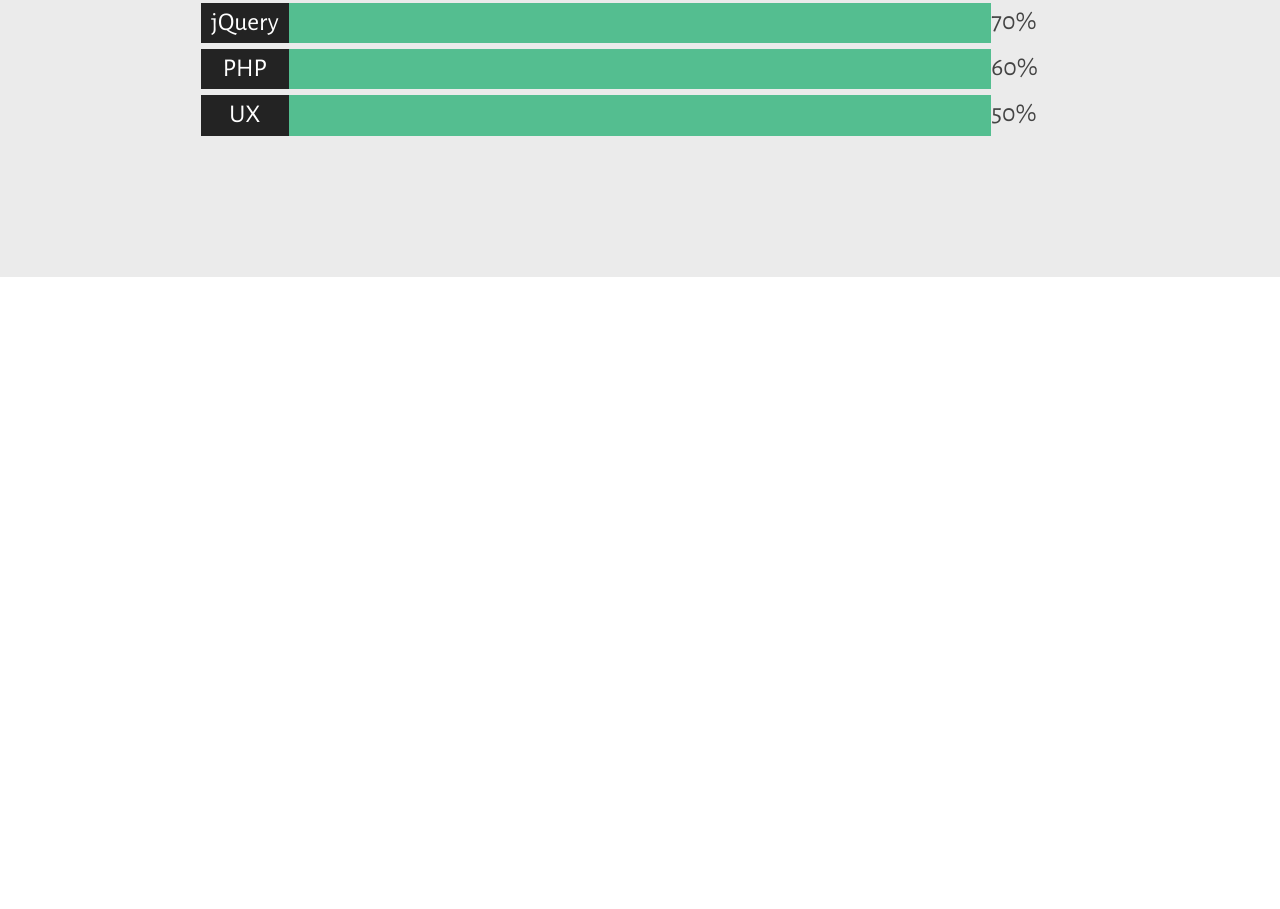
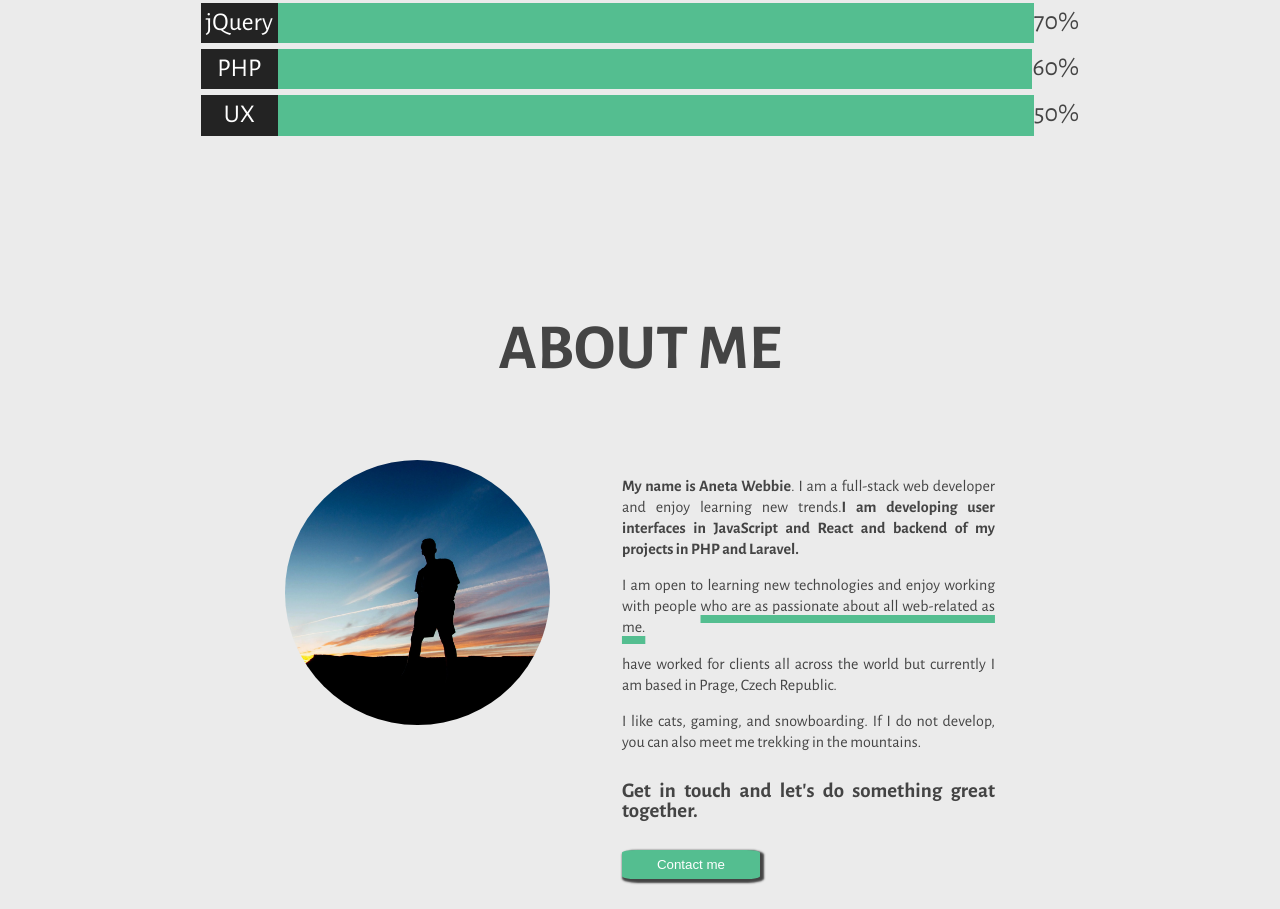
Before and after one commit to AndreaDvorakova/CodingBootcamp_Aneta_Webbie_Portfolio, a website: page src/index.html in a window 1280 px wide. Shown: the part 1905-2814 px from the top of the page. Before the commit the page ends 2182 px from the top, so only its background shows below. Drawn offline with nearby package versions, Linux system fonts and the light colour scheme; files that its build step writes are made by us from their sources.

Commit message:
about me complete

```diff
--- a/src/index.html
+++ b/src/index.html
@@ -131,9 +131,27 @@
           <div class="skills__bar_light_50">50%</div>
         </div>
       </div>
-
-
-      </div>
+      <section class="container__about">
+        <h2>ABOUT ME</h2>
+        <div class="container__about__me">
+          <img src="img/aboutme.webp" alt="" />
+          <div class="container__about__me__text">
+            <p>
+              <strong>My name is Aneta Webbie</strong>. I am a full-stack web
+              developer and enjoy learning new trends.<strong>I am developing
+              user interfaces in JavaScript and React and backend of my projects
+              in PHP and Laravel.</strong></p>
+              <p> I am open to learning new technologies and enjoy working
+              with people <span>who are as passionate about all web-related as me.</span></p>
+              <p> have worked for clients all across the world but currently
+              I am based in Prage, Czech Republic.</p>
+              <p>I like cats, gaming, and snowboarding. If I do not develop,
+              you can also meet me trekking in the mountains.</p>
+            <h4>Get in touch and let's do something great together.</h4>
+            <button type="button">Contact me</button>
+          </div>
+        </div>
+      </section>
     </main>
   </body>
 </html>
--- a/src/scss/style.scss
+++ b/src/scss/style.scss
@@ -175,7 +175,7 @@ body {
     }
     &_green {
       background-color: $green;
-      width: 80%;
+      width: 100%;
       //     &_80 {
       //       width: 8em;
       //     }
@@ -198,3 +198,46 @@ body {
     }
   }
 }
+//* about me page
+.container__about {
+  width: 100%;
+  h2 {
+    text-align: center;
+    font-size: 2.5em;
+  }
+  .container__about__me {
+    display: flex;
+    flex-direction: row;
+    justify-content: center;
+    padding: 3%;
+    img {
+    width: 22%;
+    height: 38%;
+    border-radius: 50%;
+    margin-right: 6%;
+    }
+    .container__about__me__text {
+      font-size: 1rem;
+      text-align: justify;
+      line-height: 1.3rem;
+      width: 31%;
+      span {
+        text-decoration: underline;
+        text-decoration-color: $green;
+        text-decoration-thickness: 0.5em;
+      }
+      h4 {
+        font-size: 1.3em;
+      }
+      button {
+        color: $white;
+        background-color: $green;
+        width: 37%;
+        height: 7%;
+        border-radius: 10%;
+        box-shadow: 2px 2px 2px 2px $text_grey;
+        border: none;
+      }
+    }
+  }
+}
```
Also changed, not shown: src/img/aboutme.webp (added).
